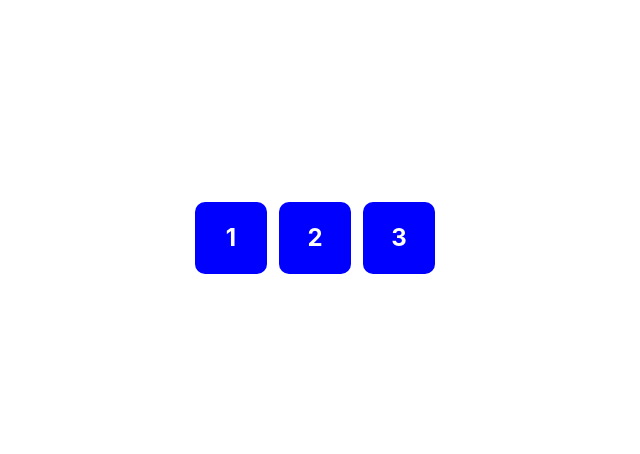
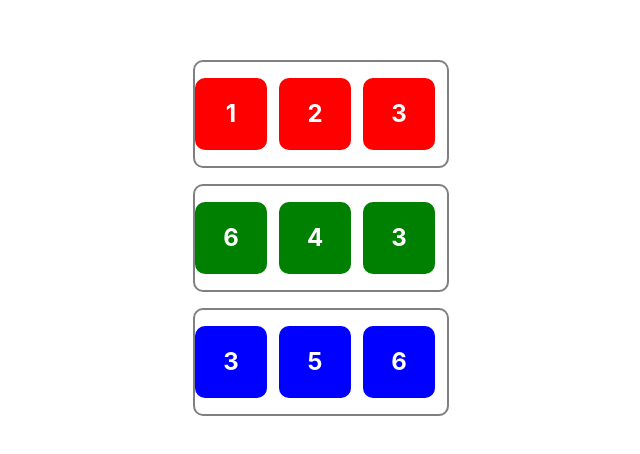
Before and after one commit to hiimchinh/learn-react, a React (Vite) app: page / in a window 1280 px wide. Shown: the part 162-616 px from the top of the page, without its empty margins (319-959 px from the left). Built offline with nearby package versions, Linux system fonts and the light colour scheme.

Commit message:
add style passing to Dice

```diff
--- a/src/App.jsx
+++ b/src/App.jsx
@@ -4,7 +4,9 @@ import Dice from "./LuckyN/Dice.jsx";
 function App() {
     return (
         <>
-            <Dice dice={[1, 2, 3]} />
+            <Dice dice={[1, 2, 3]} color={"red"} />
+            <Dice dice={[6, 4, 3]} color={"green"} />
+            <Dice dice={[3, 5, 6]} />
         </>
     );
 }
--- /dev/null
+++ b/src/LuckyN/Dice.css
@@ -0,0 +1,7 @@
+.Dice {
+    border: solid 2px grey;
+    padding: 1em 0 1em 0;
+    text-align: center;
+    margin: 1em auto 1em auto;
+    border-radius: 10px;
+}
--- a/src/LuckyN/Dice.jsx
+++ b/src/LuckyN/Dice.jsx
@@ -1,10 +1,11 @@
 import Die from "./Die.jsx";
+import "./Dice.css";
 
-function Dice({ dice }) {
+function Dice({ dice, color = "blue" }) {
     return (
         <section className="Dice">
             {dice.map((die, i) => (
-                <Die key={i} value={die} />
+                <Die key={i} value={die} color={color} />
             ))}
         </section>
     );
--- a/src/LuckyN/Die.css
+++ b/src/LuckyN/Die.css
@@ -1,5 +1,4 @@
 .Die {
-    background-color: blue;
     width: 3em;
     height: 2.25em;
     border-radius: 10px;
--- a/src/LuckyN/Die.jsx
+++ b/src/LuckyN/Die.jsx
@@ -1,8 +1,10 @@
 import "./Die.css";
-function Die({ value }) {
+function Die({ value, color = "blue" }) {
     return (
         <>
-            <div className="Die">{value}</div>
+            <div className="Die" style={{ backgroundColor: color }}>
+                {value}
+            </div>
         </>
     );
 }
```
